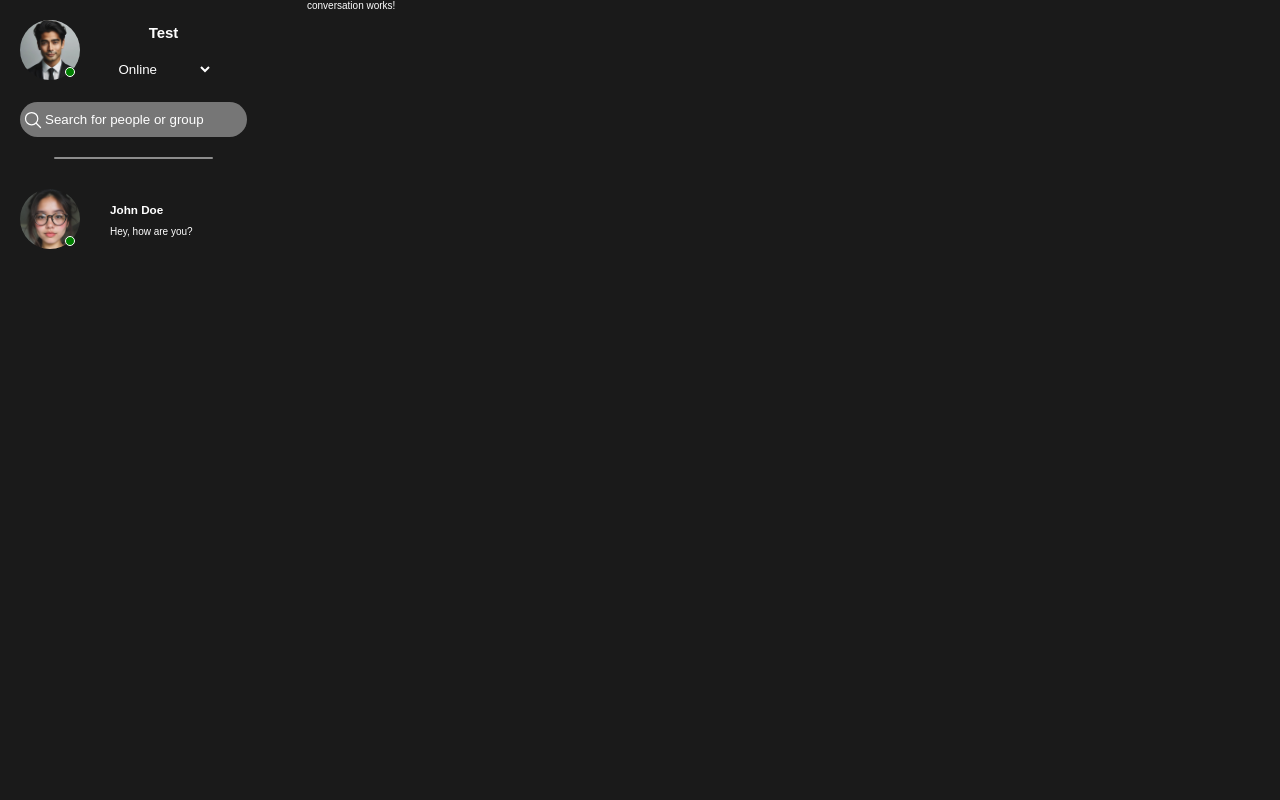
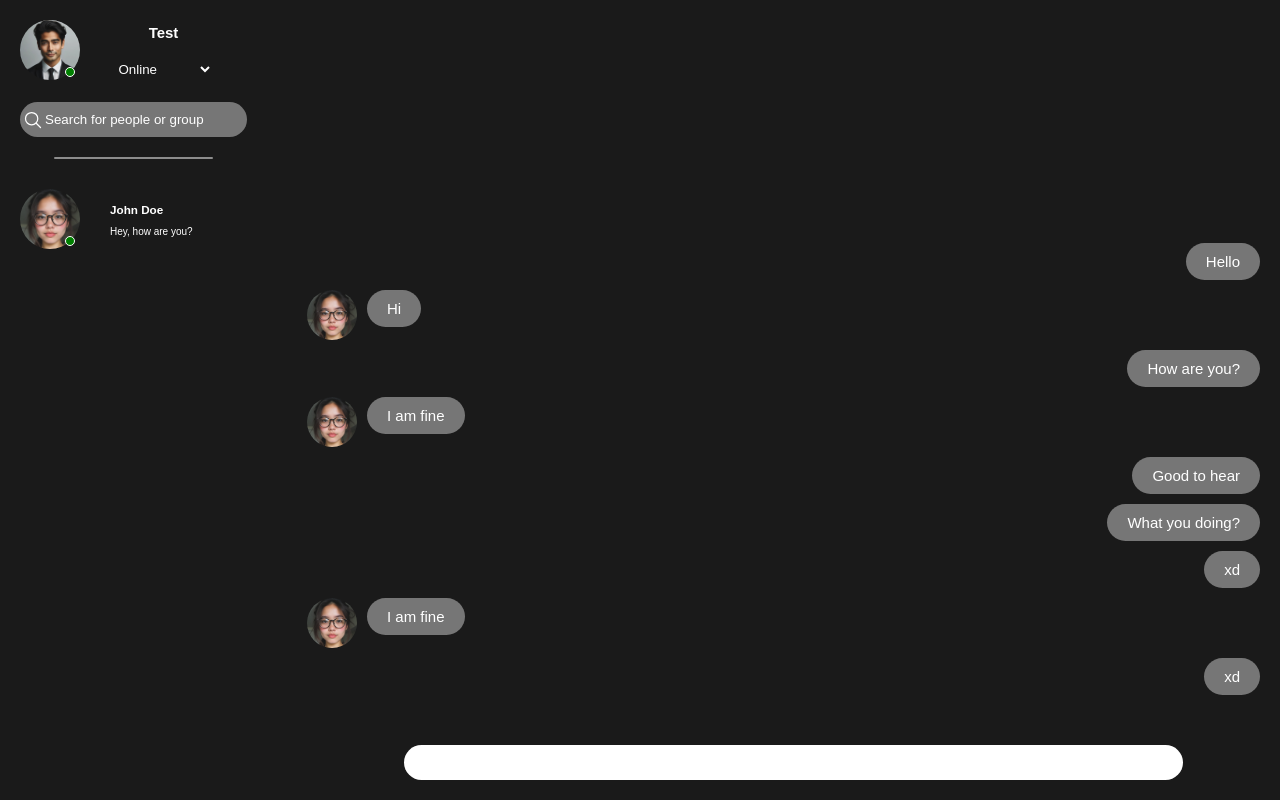
Before and after one commit to GA3RlEL/UmbraLink, an Angular app in the folder frontend/: page /app/1 in a window 1280 px wide. Built offline with nearby package versions, Linux system fonts and the light colour scheme.

Commit message:
conversation component

```diff
--- a/frontend/src/app/main-app/conversation/conversation.component.css
+++ b/frontend/src/app/main-app/conversation/conversation.component.css
@@ -0,0 +1,82 @@
+:host {
+  display: grid;
+  grid-template-rows: 1fr auto;
+  gap: 5rem;
+}
+
+.conversation {
+  align-self: self-end;
+  display: flex;
+  flex-direction: column;
+  gap: 1rem;
+}
+
+input {
+  padding: 1rem 3rem;
+  border-radius: 9999px;
+  margin: 0 auto;
+  border: none;
+  width: 100%;
+}
+
+.message-input {
+  width: 100%;
+  display: flex;
+  justify-content: center;
+  justify-self: center;
+  margin-bottom: 2rem;
+}
+
+.message {
+  width: 80%;
+  position: relative;
+}
+
+.send {
+  width: 2rem;
+  height: 2rem;
+}
+
+.send-button {
+  position: absolute;
+  right: 15px;
+  top: 50%;
+  transform: translateY(-50%);
+  background-color: transparent;
+  border: none;
+  cursor: pointer;
+}
+
+.avatar {
+  width: 5rem;
+  height: 5rem;
+  border-radius: 9999px;
+}
+
+.message-container {
+  display: flex;
+  gap: 1rem;
+  /* align-items: center; */
+}
+
+.message-container img {
+  align-self: flex-end;
+}
+
+.message-block {
+  display: flex;
+  flex-direction: column;
+  gap: 1rem;
+}
+
+.message-container p {
+  font-size: 1.5rem;
+  padding: 1rem 2rem;
+  background-color: #767676;
+  border-radius: 9999px;
+}
+
+.receiver-field {
+  align-self: flex-end;
+  margin-right: 2rem;
+}
--- a/frontend/src/app/main-app/conversation/conversation.component.html
+++ b/frontend/src/app/main-app/conversation/conversation.component.html
@@ -1 +1,35 @@
-<p>conversation works!</p>
+<div class="conversation">
+  @for (message of messages; track $index; ) { @if(message.receiver_id ===
+  user_id) {
+  <div class="receiver-field">
+    <div class="message-container">
+      <div class="message-block">
+        <p>{{ message.message }}</p>
+      </div>
+    </div>
+  </div>
+  }@else {
+  <div class="sender-field">
+    <div class="message-container">
+      @if(isLastMessageFromSender($index)) {
+      <img class="avatar" src="profile.jpg" alt="profile picture" />
+      }
+      <div class="message-block">
+        <p>{{ message.message }}</p>
+      </div>
+    </div>
+  </div>
+
+  } }
+</div>
+
+<div class="message-input">
+  <div class="message">
+    <input [(ngModel)]="message" type="text" name="message" id="message" />
+    @if(message.length > 0){
+    <button @sendButton class="send-button">
+      <img src="send.svg" alt="send" class="send" />
+    </button>
+    }
+  </div>
+</div>
--- a/frontend/src/app/main-app/conversation/conversation.component.ts
+++ b/frontend/src/app/main-app/conversation/conversation.component.ts
@@ -1,11 +1,119 @@
-import { Component } from '@angular/core';
+import { animate, style, transition, trigger } from '@angular/animations';
+import { Component, OnInit } from '@angular/core';
+import { FormsModule } from '@angular/forms';
+
+
+
+interface message {
+  id: number;
+  receiver_id: number;
+  sender_id: number;
+  message: string;
+  timestamp: number;
+}
 
 @Component({
   selector: 'app-conversation',
-  imports: [],
+  imports: [FormsModule],
   templateUrl: './conversation.component.html',
-  styleUrl: './conversation.component.css'
+  styleUrl: './conversation.component.css',
+  animations: [
+    trigger("sendButton", [
+      transition(":enter", [
+        style({ opacity: 0 }),
+        animate("0.3s ease-in", style({ opacity: 1 }))
+      ]),
+      transition(":leave", [
+        style({ opacity: 1 }),
+        animate("0.3s ease-out", style({ opacity: 0 }))
+      ])
+    ]
+    )
+  ]
 })
-export class ConversationComponent {
+
+
+export class ConversationComponent implements OnInit {
+
+  message: string = "";
+  user_id: number = 1;
+  isLastMessage!: boolean;
+  messages: message[] = [
+    {
+      id: 1,
+      receiver_id: 1,
+      sender_id: 2,
+      message: "Hello",
+      timestamp: 123456709
+
+    },
+    {
+      id: 2,
+      receiver_id: 2,
+      sender_id: 1,
+      message: "Hi",
+      timestamp: 123456710
+    },
+    {
+      id: 3,
+      receiver_id: 1,
+      sender_id: 2,
+      message: "How are you?",
+      timestamp: 123456711
+    },
+    {
+      id: 4,
+      receiver_id: 2,
+      sender_id: 1,
+      message: "I am fine",
+      timestamp: 123456712
+    },
+    {
+      id: 5,
+      receiver_id: 1,
+      sender_id: 2,
+      message: "Good to hear",
+      timestamp: 123456713
+    },
+    {
+      id: 6,
+      receiver_id: 1,
+      sender_id: 2,
+      message: "What you doing?",
+      timestamp: 123456714
+    },
+    {
+      id: 7,
+      receiver_id: 1,
+      sender_id: 2,
+      message: "xd",
+      timestamp: 123456720
+    },
+
+    {
+      id: 8,
+      receiver_id: 2,
+      sender_id: 1,
+      message: "I am fine",
+      timestamp: 123456721
+    },
+    {
+      id: 9,
+      receiver_id: 1,
+      sender_id: 2,
+      message: "xd",
+      timestamp: 123456722
+    }
+  ];
+
+  ngOnInit(): void {
+    this.messages.sort((a, b) => a.timestamp - b.timestamp);
+  }
+
+  isLastMessageFromSender(messageIndex: number): boolean {
+    if (messageIndex === this.messages.length - 1) return true;
+    return this.messages[messageIndex].sender_id !== this.messages[messageIndex + 1].sender_id;
+  }
+
 
 }
```
Also changed, not shown: frontend/public/send.svg (added).
